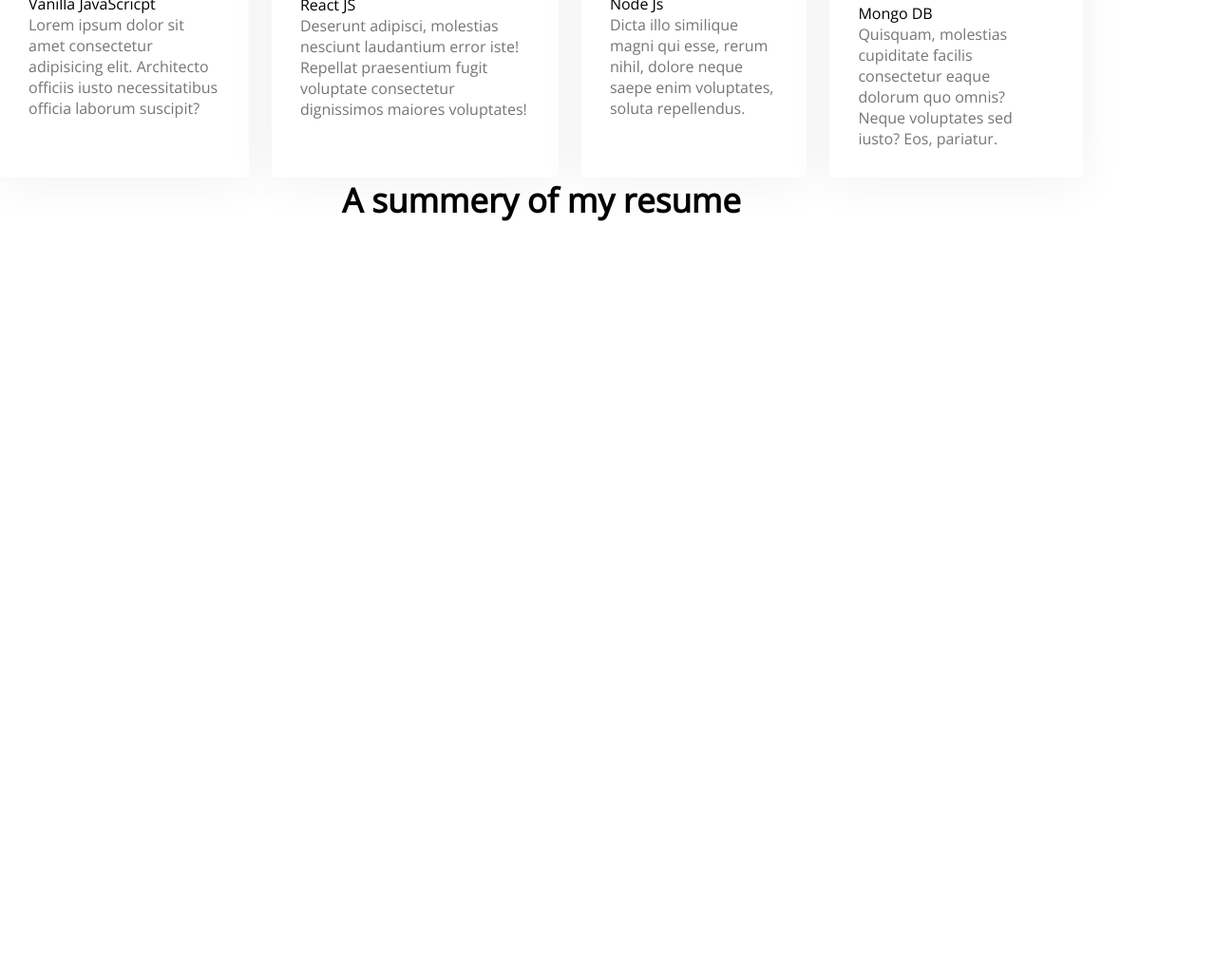
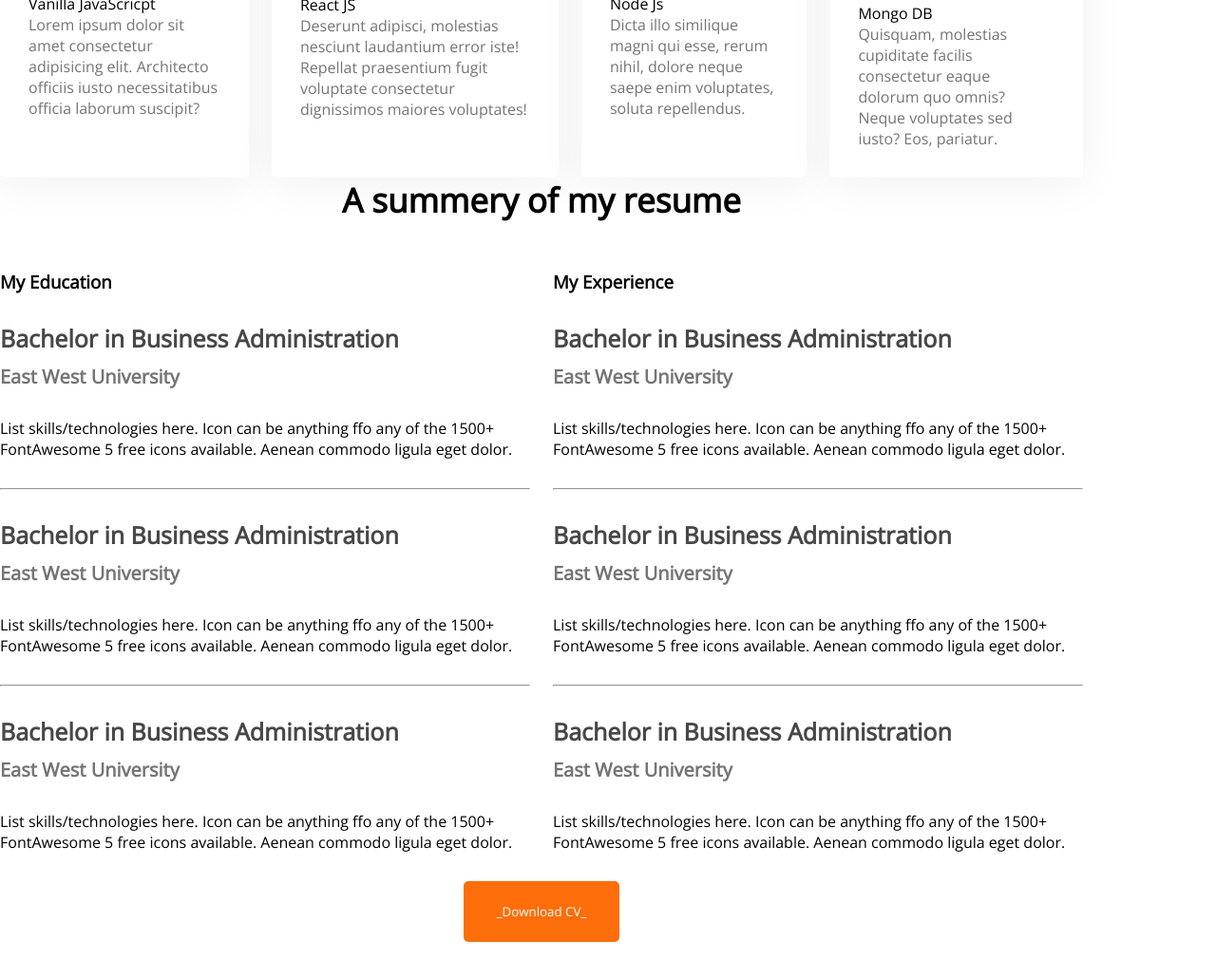
Before and after one commit to Ashique-coder/developer-portfolio, a plain HTML site: page index.html in a window 1280 px wide. Shown: the part 1758-2788 px from the top of the page at 95% size. Before the commit the page ends 2042 px from the top, so only its background shows below. Drawn offline with nearby package versions, Linux system fonts and the light colour scheme.

Commit message:
added educational background

```diff
--- a/index.html
+++ b/index.html
@@ -94,14 +94,60 @@
                 A summery of my resume
             </h3>
             <div class="resume-content">
-
+                <div>
+                    <h3 class="resume-title">My Education</h3>
+                    <div class="resume-item">
+                        <h4 class="title">Bachelor in Business Administration</h4>
+                    <h5 class="sub-title">East West University</h5>
+                    <p class="descriptions">List skills/technologies here. Icon can be anything ffo any of the 1500+ FontAwesome 5 free icons available. Aenean commodo ligula eget dolor.</p>
+                    </div>
+                    <hr>
+                    <div class="resume-item">
+                        <h4 class="title">Bachelor in Business Administration</h4>
+                    <h5 class="sub-title">East West University</h5>
+                    <p class="descriptions">List skills/technologies here. Icon can be anything ffo any of the 1500+ FontAwesome 5 free icons available. Aenean commodo ligula eget dolor.</p>
+                    </div>
+                    <hr>
+                    <div class="resume-item">
+                        <h4 class="title">Bachelor in Business Administration</h4>
+                    <h5 class="sub-title">East West University</h5>
+                    <p class="descriptions">List skills/technologies here. Icon can be anything ffo any of the 1500+ FontAwesome 5 free icons available. Aenean commodo ligula eget dolor.</p>
+                    </div>
+                </div>
+                <div>
+                    <h3 class="resume-title">My Experience</h3>
+                    <div class="resume-item">
+                        <h4 class="title">Bachelor in Business Administration</h4>
+                    <h5 class="sub-title">East West University</h5>
+                    <p class="descriptions">List skills/technologies here. Icon can be anything ffo any of the 1500+ FontAwesome 5 free icons available. Aenean commodo ligula eget dolor.</p>
+                    </div>
+                    <hr>
+                    <div class="resume-item">
+                        <h4 class="title">Bachelor in Business Administration</h4>
+                    <h5 class="sub-title">East West University</h5>
+                    <p class="descriptions">List skills/technologies here. Icon can be anything ffo any of the 1500+ FontAwesome 5 free icons available. Aenean commodo ligula eget dolor.</p>
+                    </div>
+                    <hr>
+                    <div class="resume-item">
+                        <h4 class="title">Bachelor in Business Administration</h4>
+                    <h5 class="sub-title">East West University</h5>
+                    <p class="descriptions">List skills/technologies here. Icon can be anything ffo any of the 1500+ FontAwesome 5 free icons available. Aenean commodo ligula eget dolor.</p>
+                    </div>
+                </div>
+            </div>
+            <div class="resume-button">
+                <button class="btn-primary">_Download CV_</button>
             </div>
         </section>
     </main>
     <footer>
 
     </footer>
-    <!-- ctrl+/ for easy comment -->
+    <!-- ctrl+/ for easy comment or
+    altr+shift+A for easy comment-->
+
+    <!-- select content altr+shift+down-arrow to copy or right down same content -->
+
 </body>
 
 </html>
--- a/styles/portfolio.css
+++ b/styles/portfolio.css
@@ -139,3 +139,33 @@ main {
     color: #757575;
 }
 /* Resume styles */
+.resume-content{
+    display: flex;
+    gap: 24px;
+}
+.resume-item{
+    margin-top: 30px;
+    margin-bottom: 30px;
+}
+.resume .title{
+    font-weight: 700;
+    font-size: 25px;
+color: #474747;
+margin-bottom: 10px;
+}
+.resume .sub-title{
+    color: #757575;
+    font-weight: 600;
+    font-size: 20px;
+    margin-bottom: 30px;
+}
+.resume .description{
+    color: #757575;
+}
+
+.resume-button{
+margin-bottom: 50px;
+text-align: center;
+}
+
+/* select content altr+shift+down-arrow to copy or right down same content */
```
